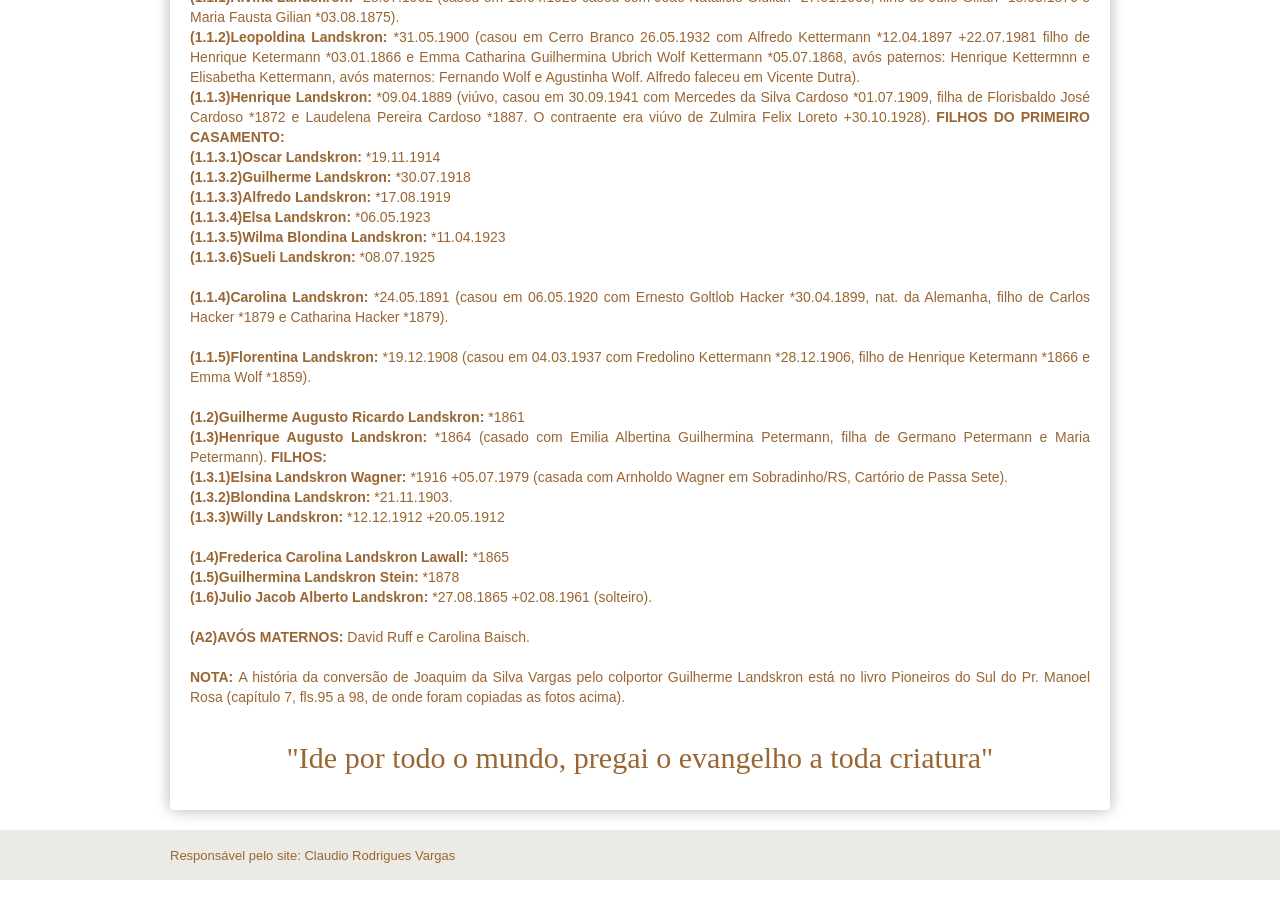
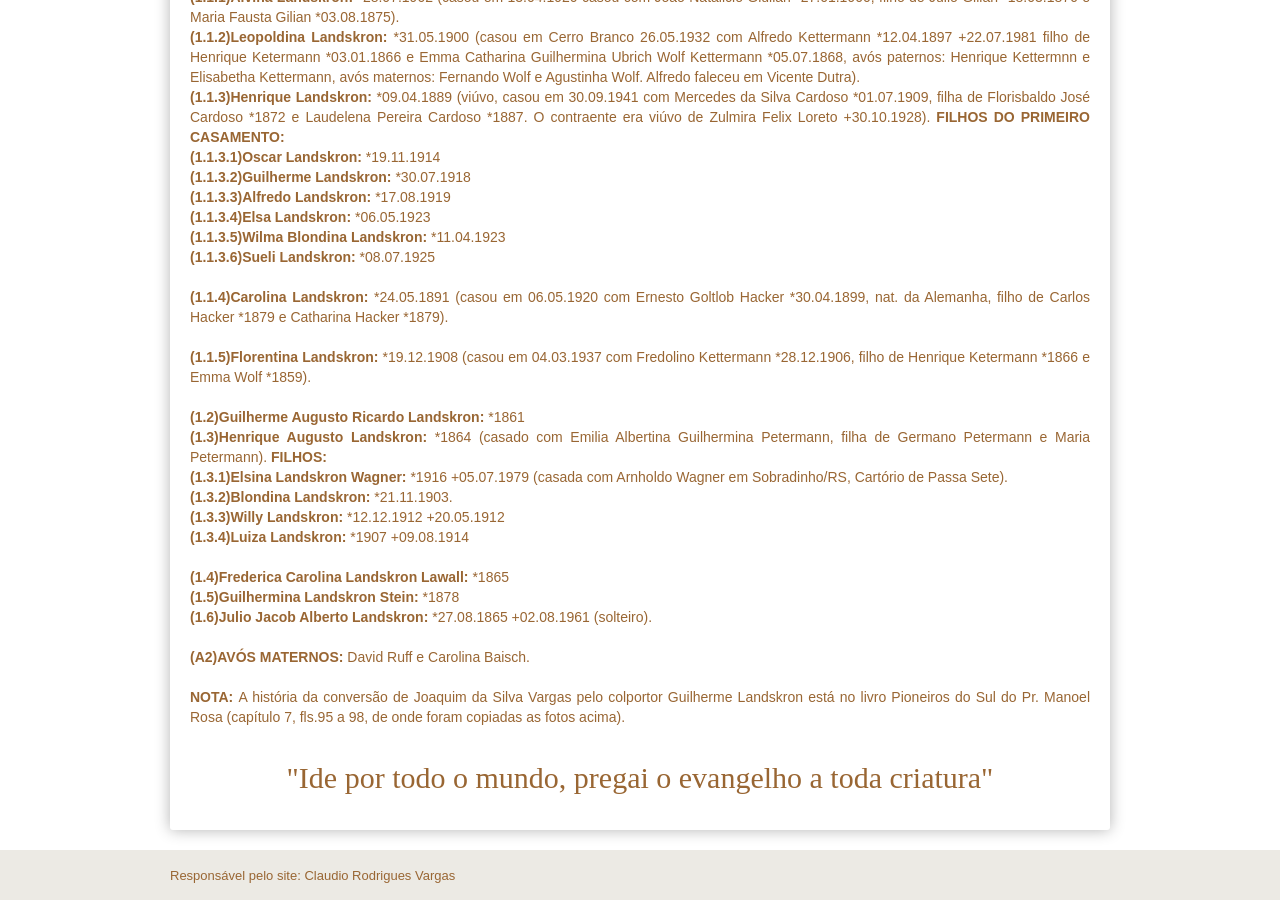
Before and after one commit to claudiovargas1955/claudiovargas1955.github.io, a Jekyll site: the page built from _pages/arvore-genealogica-de-guilherme landskron.html, in a window 1280 px wide and 900 px high, scrolled down 1625 px. Built offline with Jekyll 4.4.1, drawn with Linux system fonts in a browser that asks for light colours; some web fonts are replaced.

Commit message:
Update arvore-genealogica-de-guilherme landskron.html

```diff
--- a/_pages/arvore-genealogica-de-guilherme landskron.html
+++ b/_pages/arvore-genealogica-de-guilherme landskron.html
@@ -146,7 +146,8 @@ Carlos Hacker *1879 e Catharina Hacker *1879). <br><br>
 Petermann). <b>FILHOS:</b><br>
        <b>(1.3.1)Elsina Landskron Wagner:</b> *1916 +05.07.1979 (casada com Arnholdo Wagner em Sobradinho/RS, Cartório de Passa Sete).<br>
        <b>(1.3.2)Blondina Landskron: </b>*21.11.1903.<br>
-       <b>(1.3.3)Willy Landskron: </b>*12.12.1912 +20.05.1912<br><br>
+       <b>(1.3.3)Willy Landskron: </b>*12.12.1912 +20.05.1912<br>
+       <b>(1.3.4)Luiza Landskron: </b>*1907 +09.08.1914<br><br>
 
 <b>(1.4)Frederica Carolina Landskron Lawall: </b>*1865 <br>
 <b>(1.5)Guilhermina Landskron Stein: </b>*1878 <br>
```
